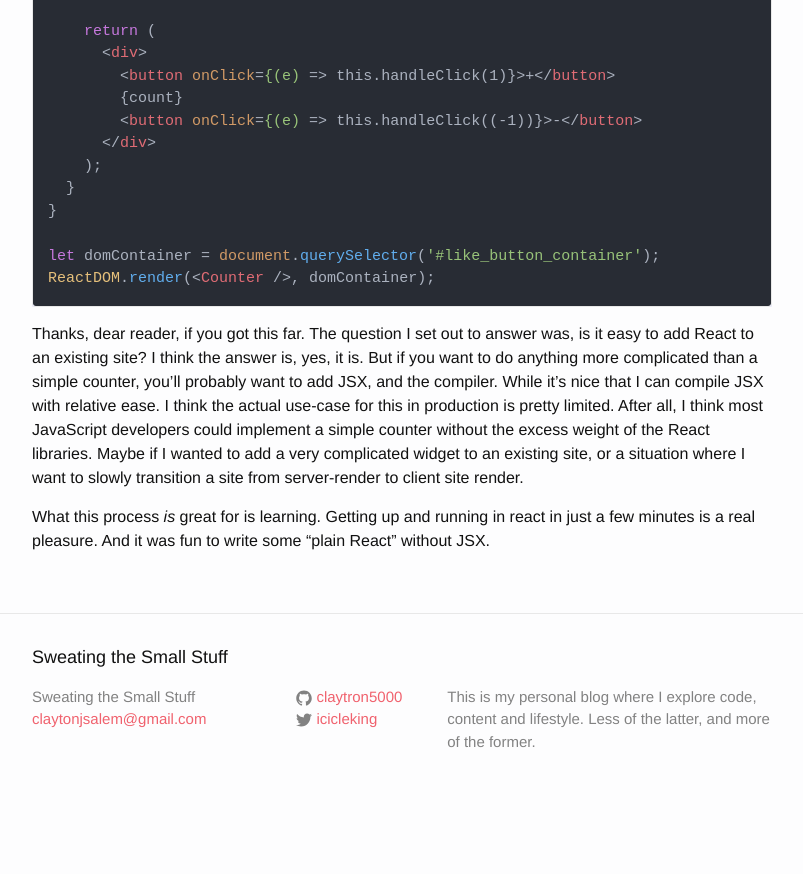
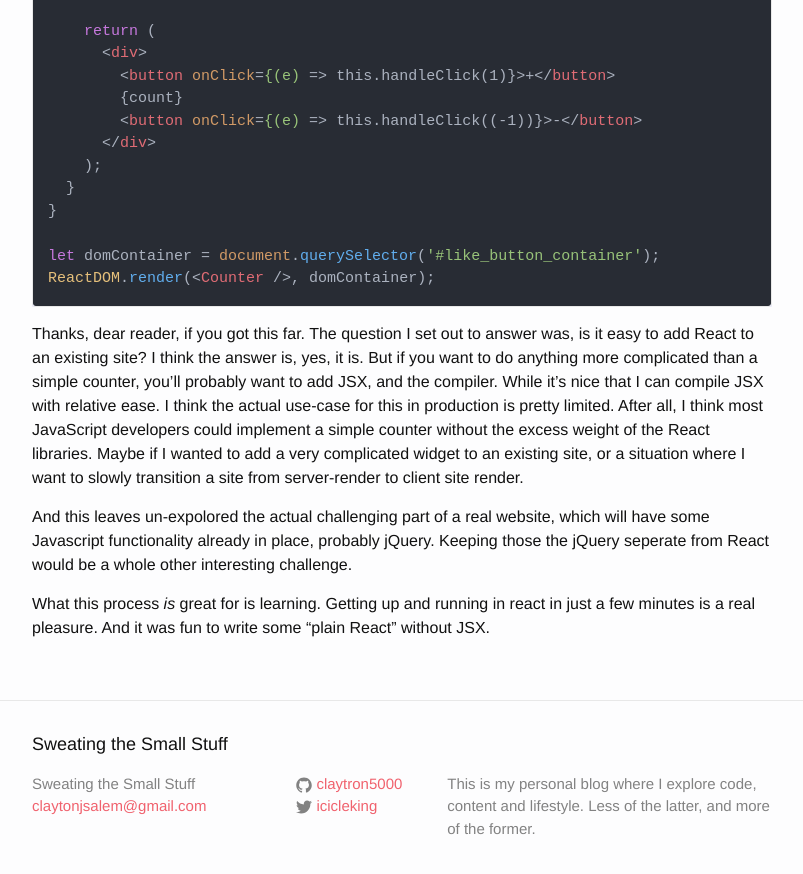
Before and after one commit to claytron5000/myblog, a Jekyll site: the page built from _posts/2018-07-02-easy-incorporate-react.md, in a window 1280 px wide and 900 px high, scrolled down 5960 px. Shown: the top 874 px of the window, without its empty margins (238-1041 px from the left). Built offline with Jekyll 4.4.1, drawn with Linux system fonts in a browser that asks for light colours; nearby versions of some CDN libraries; before the commit the page ends 6773 px from its top, so only the background shows below that.

Commit message:
Final thought

```diff
--- a/_posts/2018-07-02-easy-incorporate-react.md
+++ b/_posts/2018-07-02-easy-incorporate-react.md
@@ -222,4 +222,6 @@ ReactDOM.render(<Counter />, domContainer);
 
 Thanks, dear reader, if you got this far. The question I set out to answer was, is it easy to add React to an existing site? I think the answer is, yes, it is. But if you want to do anything more complicated than a simple counter, you'll probably want to add JSX, and the compiler. While it's nice that I can compile JSX with relative ease. I think the actual use-case for this in production is pretty limited. After all, I think most JavaScript developers could implement a simple counter without the excess weight of the React libraries. Maybe if I wanted to add a very complicated widget to an existing site, or a situation where I want to slowly transition a site from server-render to client site render.
 
+And this leaves un-expolored the actual challenging part of a real website, which will have some Javascript functionality already in place, probably jQuery. Keeping those the jQuery seperate from React would be a whole other interesting challenge.
+
 What this process _is_ great for is learning. Getting up and running in react in just a few minutes is a real pleasure. And it was fun to write some "plain React" without JSX.
```
